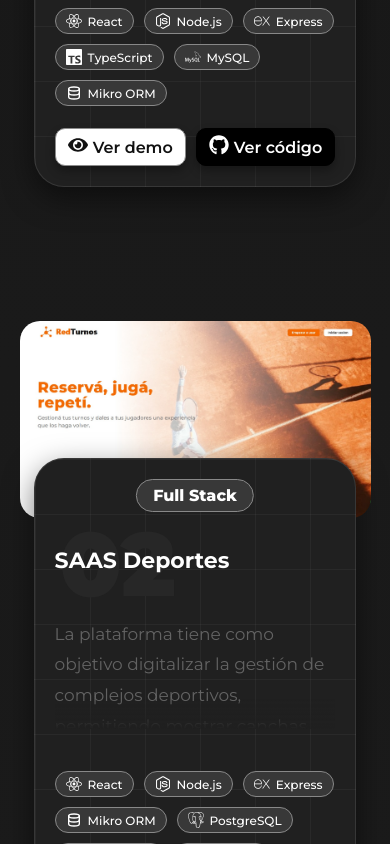
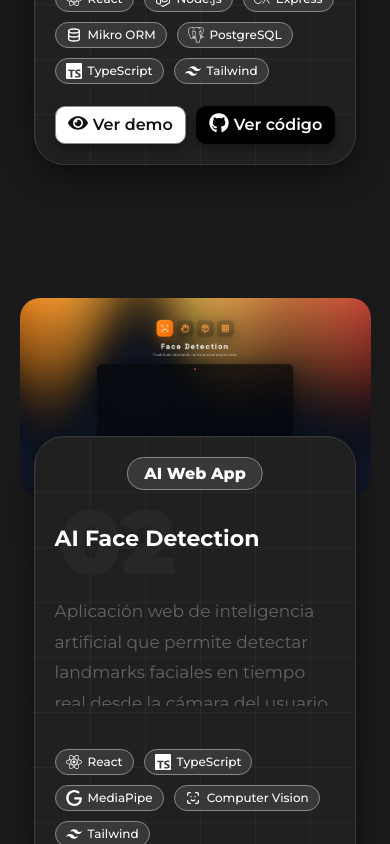
Before and after one commit to AlanHeidel/portfolio, a React (Vite) app: page / in a window 390 px wide. Shown: the part 1620-2464 px from the top of the page. Built offline with nearby package versions, Linux system fonts and the light colour scheme.

Commit message:
feat(projects): update projects list and links

```diff
--- a/src/App.jsx
+++ b/src/App.jsx
@@ -185,7 +185,9 @@ function App() {
               <div className="title-backdrop" data-text="Proyectos">
                 <h2>Proyectos</h2>
               </div>
-              <p className="section-description">Proyectos que muestran cómo abordo problemas reales y los transformo en soluciones funcionales.</p>
+              <p className="section-description">
+                Una selección de proyectos que resume el tipo de soluciones que me interesa diseñar y desarrollar.
+              </p>
               <ScrollStack />
             </div>
 
--- a/src/components/ProjectCard/ProjectCard.css
+++ b/src/components/ProjectCard/ProjectCard.css
@@ -3,6 +3,8 @@
   flex-wrap: wrap;
   gap: 10px;
   margin: 20px 0;
+  max-height: 100px;
+  overflow-y: auto;
 }
 
 .tag {
@@ -221,19 +223,6 @@
     overflow-y: scroll;
   }
 
-  .project-information-1 p::after {
-    content: "";
-    position: sticky;
-    bottom: 0;
-    display: block;
-    height: 30px;
-    background: linear-gradient(
-      to bottom,
-      rgba(0, 0, 0, 0),
-      var(--bg-project-card)
-    );
-  }
-
   .tag {
     padding: 4px 10px;
     font-size: 12px;
--- a/src/components/ScrollStack/ScrollStack.jsx
+++ b/src/components/ScrollStack/ScrollStack.jsx
@@ -4,6 +4,7 @@ import ProjectCard from "../ProjectCard/ProjectCard";
 import liberty from "../../assets/projects/liberty-img.jpg";
 import ppa from "../../assets/projects/ppa-img.jpg";
 import saas from "../../assets/projects/image-saas.jpg";
+import mediapipe from "../../assets/projects/mediapipe-img.jpg";
 import { FaGithub, FaReact, FaNodeJs } from "react-icons/fa";
 import {
   SiExpress,
@@ -16,27 +17,11 @@ import {
   SiJavascript,
   SiGooglesheets,
   SiTailwindcss,
+  SiGoogle,
 } from "react-icons/si";
-import { TbDatabase } from "react-icons/tb";
+import { TbDatabase, TbFaceId } from "react-icons/tb";
 
 const projects = [
-  {
-    title: "Restaurante",
-    description:
-      "Realizar reservas y pedidos, con seccion administrador que cuenta con un dashboard para la gestión de clientes, reservas, pedidos y demás entidades del negocio. El proyecto fue pensado desde un enfoque de sistema real, modelando múltiples entidades y relaciones.",
-    image: ppa,
-    tags: [
-      { name: "React", icon: FaReact },
-      { name: "Node.js", icon: FaNodeJs },
-      { name: "Express", icon: SiExpress },
-      { name: "TypeScript", icon: SiTypescript },
-      { name: "MySQL", icon: SiMysql },
-      { name: "Mikro ORM", icon: TbDatabase },
-    ],
-    repoUrl: "https://github.com/AlanHeidel/tp/blob/main/proposal.md",
-    liveUrl: "",
-    type: "Full Stack",
-  },
   {
     title: "SAAS Deportes",
     description:
@@ -52,24 +37,57 @@ const projects = [
       { name: "Tailwind", icon: SiTailwindcss },
     ],
     repoUrl: "",
-    liveUrl: "",
+    liveUrl: "https://reservas-saas-gold.vercel.app/",
     type: "Full Stack",
   },
+  // {
+  //   title: "Rediseño MuOnline",
+  //   description:
+  //     "El proyecto partió de un template existente, sobre el cual realicé un rediseño visual completo para mejorar la estética, la identidad del servidor y la experiencia de usuario. Además, implementé una integración con Google Sheets para la gestión dinámica de contenido (noticias y datos actualizables sin necesidad de modificar el código), permitiendo una administración más simple y eficiente del sitio.",
+  //   image: liberty,
+  //   tags: [
+  //     { name: "PHP", icon: SiPhp },
+  //     { name: "HTML", icon: SiHtml5 },
+  //     { name: "CSS", icon: SiCss3 },
+  //     { name: "JavaScript", icon: SiJavascript },
+  //     { name: "Google Sheets API", icon: SiGooglesheets },
+  //   ],
+  //   repoUrl: "https://github.com/AlanHeidel/webengine-mu-modernized",
+  //   liveUrl: "https://alan-heidel.freedev.app/new/",
+  //   type: "Frontend",
+  // },
   {
-    title: "Rediseño MuOnline",
+    title: "AI Face Detection",
     description:
-      "El proyecto partió de un template existente, sobre el cual realicé un rediseño visual completo para mejorar la estética, la identidad del servidor y la experiencia de usuario. Además, implementé una integración con Google Sheets para la gestión dinámica de contenido (noticias y datos actualizables sin necesidad de modificar el código), permitiendo una administración más simple y eficiente del sitio.",
-    image: liberty,
+      "Aplicación web de inteligencia artificial que permite detectar landmarks faciales en tiempo real desde la cámara del usuario y renderizar los resultados sobre un canvas superpuesto al video. El proyecto demuestra integración de modelos de IA en el navegador, procesamiento client-side, manejo de webcam, renderizado dinámico y una interfaz orientada a experiencias interactivas.",
+    image: mediapipe,
     tags: [
-      { name: "PHP", icon: SiPhp },
-      { name: "HTML", icon: SiHtml5 },
-      { name: "CSS", icon: SiCss3 },
-      { name: "JavaScript", icon: SiJavascript },
-      { name: "Google Sheets API", icon: SiGooglesheets },
+      { name: "React", icon: FaReact },
+      { name: "TypeScript", icon: SiTypescript },
+      { name: "MediaPipe", icon: SiGoogle },
+      { name: "Computer Vision", icon: TbFaceId },
+      { name: "Tailwind", icon: SiTailwindcss },
     ],
-    repoUrl: "https://github.com/AlanHeidel/webengine-mu-modernized",
+    repoUrl: "https://github.com/AlanHeidel/proyecto-mediapipe",
     liveUrl: "",
-    type: "Frontend",
+    type: "AI Web App",
+  },
+  {
+    title: "Restaurante",
+    description:
+      "Realizar reservas y pedidos, con seccion administrador que cuenta con un dashboard para la gestión de clientes, reservas, pedidos y demás entidades del negocio. El proyecto fue pensado desde un enfoque de sistema real, modelando múltiples entidades y relaciones.",
+    image: ppa,
+    tags: [
+      { name: "React", icon: FaReact },
+      { name: "Node.js", icon: FaNodeJs },
+      { name: "Express", icon: SiExpress },
+      { name: "TypeScript", icon: SiTypescript },
+      { name: "MySQL", icon: SiMysql },
+      { name: "Mikro ORM", icon: TbDatabase },
+    ],
+    repoUrl: "https://github.com/AlanHeidel/fullstack-tp-utnfrro",
+    liveUrl: "https://utnfrro-frontend.vercel.app/",
+    type: "Full Stack",
   },
 ];
 
```
Also changed, not shown: src/assets/projects/mediapipe-img.jpg (added).
